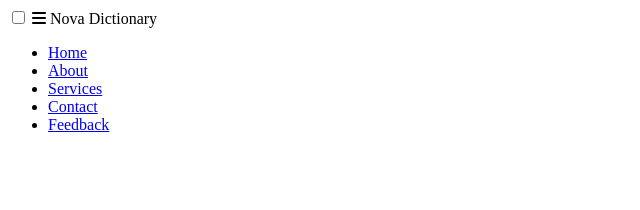
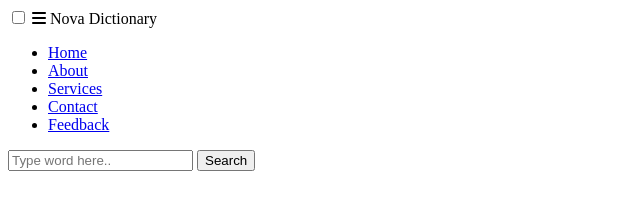
Before and after one commit to jeffoty/my-project-3, a plain HTML site: page index.html in a window 1280 px wide. Shown: the whole page, without its empty margins (0-640 px from the left). Drawn offline with Linux system fonts and the light colour scheme; some icons are missing.

Commit message:
added the dictionary search box and search button

```diff
--- a/index.html
+++ b/index.html
@@ -32,6 +32,20 @@
           <li><a href="#">Feedback</a></li>
         </ul>
       </nav>
+      <!-- search box -->
+      <section>
+        <div class="container">
+            <div class="search-box">
+                <input
+                    type="text"
+                    placeholder="Type word here.."
+                    id="inp-word"
+                />
+                <button id="search-btn">Search</button>
+            </div>
+            <div class="result" id="result"></div>
+        </div>
+      </section>
 
     </body>
 </html>
```
